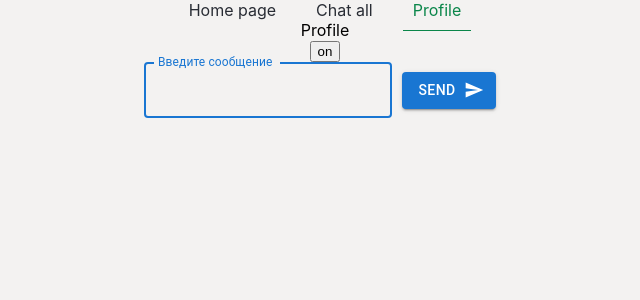
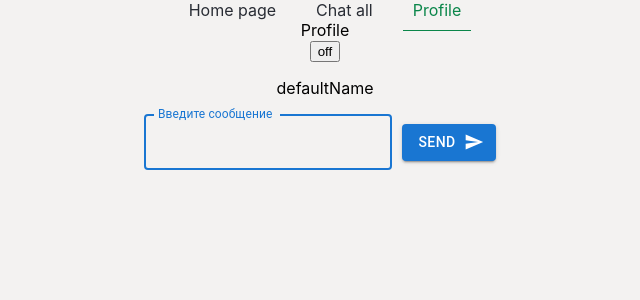
Before and after one commit to Alaya95/react-messenger, a React (Create React App) app: page /profile in a window 1280 px wide. Both pictures are taken after a click on the button "on". Shown: the top 300 px of the page, without its empty margins (315-955 px from the left). Built offline with nearby package versions, Linux system fonts and the light colour scheme.

Commit message:
add selectors

```diff
--- a/src/App.js
+++ b/src/App.js
@@ -1,5 +1,5 @@
 import { BrowserRouter, Routes, Route, NavLink } from 'react-router-dom';
-import { useDispatch, useSelector } from 'react-redux';
+import { shallowEqual, useDispatch, useSelector } from 'react-redux';
 import './App.scss';
 import { ChatsList } from './components/ChatsList/ChatsList';
 import { Chat } from './screens/Chat/Chat';
@@ -7,11 +7,15 @@ import { Profile } from './screens/Profile/Profile';
 import { Home } from './screens/Home/Home';
 import { addChat, deleteChat } from './store/chats/actions';
 import { addMessage, addMessageChat, deleteMessage } from './store/messages/actions';
+import { selectorChats } from './store/chats/selectors';
+import { selectorMessages } from './store/messages/selectors';
+
+
 
 function App() {
   const dispatch = useDispatch();
-  const chats = useSelector((state) => state.chats);
-  const messages = useSelector((state) => state.messages);
+  const messages = useSelector(selectorMessages, shallowEqual);
+  const chats = useSelector(selectorChats, shallowEqual)
 
   const addNewChat = (newChat) => {
     dispatch(addChat(newChat));
--- a/src/screens/Profile/Profile.jsx
+++ b/src/screens/Profile/Profile.jsx
@@ -1,20 +1,56 @@
-import { useDispatch, useSelector } from "react-redux";
+import { useSelector, useDispatch } from "react-redux";
 import Form from "../../components/Form/Form";
 import { setName, toggleCheckbox } from "../../store/profile/actions";
+import { selectName, selectShowName } from "../../store/profile/selectors";
 
+//версия с коннект
+// const ProfileToConnect = ({ name, showName, changeName, changeCheckbox }) => {
+//     const handleClick = () => {
+//         changeCheckbox(showName)
+//     };
+//     const handleSubmit = (text) => {
+//         changeName(text)
+//     };
+//     return (
+//         <>
+//             <div>Profile</div>
+//             <div>
+//                 <button onClick={handleClick} >{showName ? 'off' : 'on'}</button>
+//                 {showName && <p>{name}</p>}
+//             </div>
+//             <Form onSubmit={handleSubmit} />
+//         </>
+//     );
+// }
+
+// const mapStateToProps = state => ({
+//     name: state.profile.name,
+//     showName: state.profile.showName
+// });
+
+// const mapDispatch = {
+//     changeName: setName,
+//     changeCheckbox: () => toggleCheckbox,
+// }
+
+// export const Profile = connect(mapStateToProps, mapDispatch)(ProfileToConnect);
+
+//версия с селектором
 export const Profile = () => {
-    const state = useSelector(state => state);
+    const name = useSelector(selectName);
+    const showName = useSelector(selectShowName);
     const dispatch = useDispatch();
+
     const handleClick = () => { dispatch(toggleCheckbox) };
     const handleSubmit = (text) => { dispatch(setName(text)) };
+
     return (
         <>
             <div>Profile</div>
             <div>
-                <button onClick={handleClick} > {state.showName ? 'off' : 'on'}</button>
-                {state.showName && <p>{state.name}</p>}
+                <button onClick={handleClick} > {showName ? 'off' : 'on'}</button>
+                {showName && <p>{name}</p>}
             </div>
             <Form onSubmit={handleSubmit} />
-        </>
-    );
+        </>    );
 }
--- /dev/null
+++ b/src/store/chats/selectors.js
@@ -0,0 +1 @@
+export const selectorChats = (state) => state.chats;
--- /dev/null
+++ b/src/store/messages/selectors.js
@@ -0,0 +1 @@
+export const selectorMessages = (state) => state.messages
--- /dev/null
+++ b/src/store/profile/selectors.js
@@ -0,0 +1,2 @@
+export const selectName = (state) => state.profile.name;
+export const selectShowName = (state) => state.profile.showName;
```
